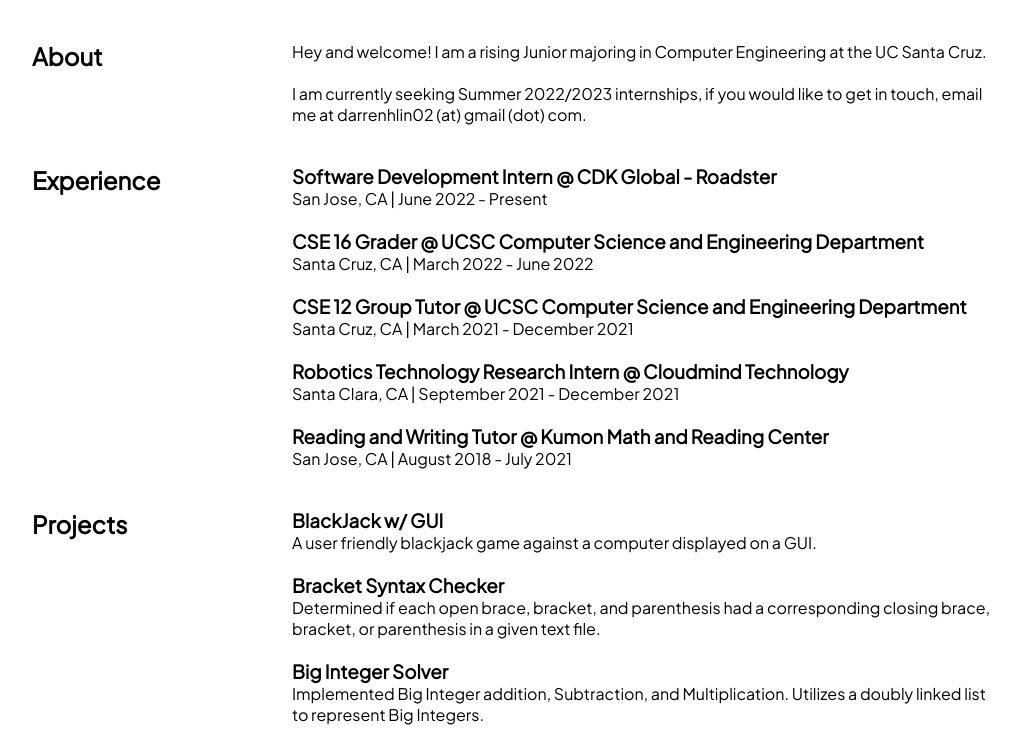
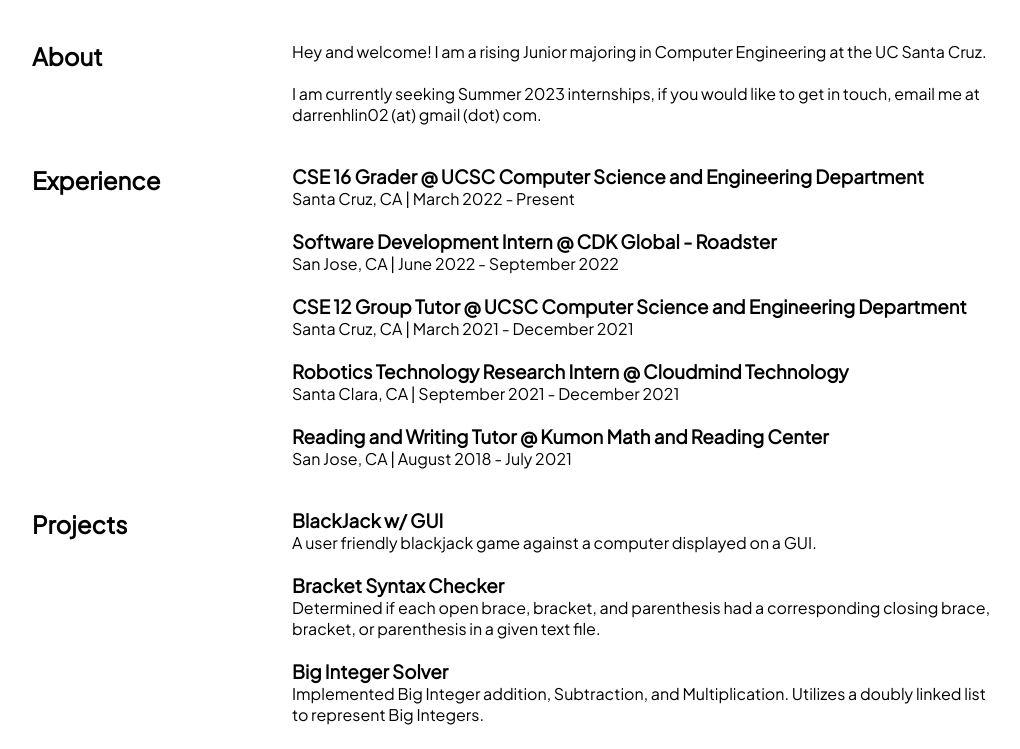
Before and after one commit to Darren-lin/home, a plain HTML site: page index.html in a window 1280 px wide. Shown: the part 117-866 px from the top of the page, without its empty margins (128-1148 px from the left). Drawn offline with Linux system fonts and the light colour scheme.

Commit message:
resume and website

```diff
--- a/index.html
+++ b/index.html
@@ -23,7 +23,7 @@
                     <p>
                         Hey and welcome! I am a rising Junior majoring in Computer
                         Engineering at the UC Santa Cruz. <br><br>
-                        I am currently seeking Summer 2022/2023 internships, if you would like to get in touch, email me
+                        I am currently seeking Summer 2023 internships, if you would like to get in touch, email me
                         at darrenhlin02 (at) gmail (dot) com.
                     </p>
                 </div>
@@ -31,10 +31,10 @@
             <div class="section">
                 <div class="title"><b>Experience</b></div>
                 <div class="content">
+                    <h3><b>CSE 16 Grader @ UCSC Computer Science and Engineering Department</b></h3>
+                    <medium>Santa Cruz, CA | March 2022 - Present</medium> <br>
                     <h3><b>Software Development Intern @ CDK Global - Roadster</b></h3>
-                    <medium>San Jose, CA | June 2022 - Present</medium> <br>
-                    <h3><b>CSE 16 Grader @ UCSC Computer Science and Engineering Department</b></h3>
-                    <medium>Santa Cruz, CA | March 2022 - June 2022</medium> <br>
+                    <medium>San Jose, CA | June 2022 - September 2022</medium> <br>
                     <h3><b>CSE 12 Group Tutor @ UCSC Computer Science and Engineering Department</b></h3>
                     <medium>Santa Cruz, CA | March 2021 - December 2021</medium> <br>
                     <h3><b>Robotics Technology Research Intern @ Cloudmind Technology</b></h3>
```
Also changed, not shown: 1 other file.
